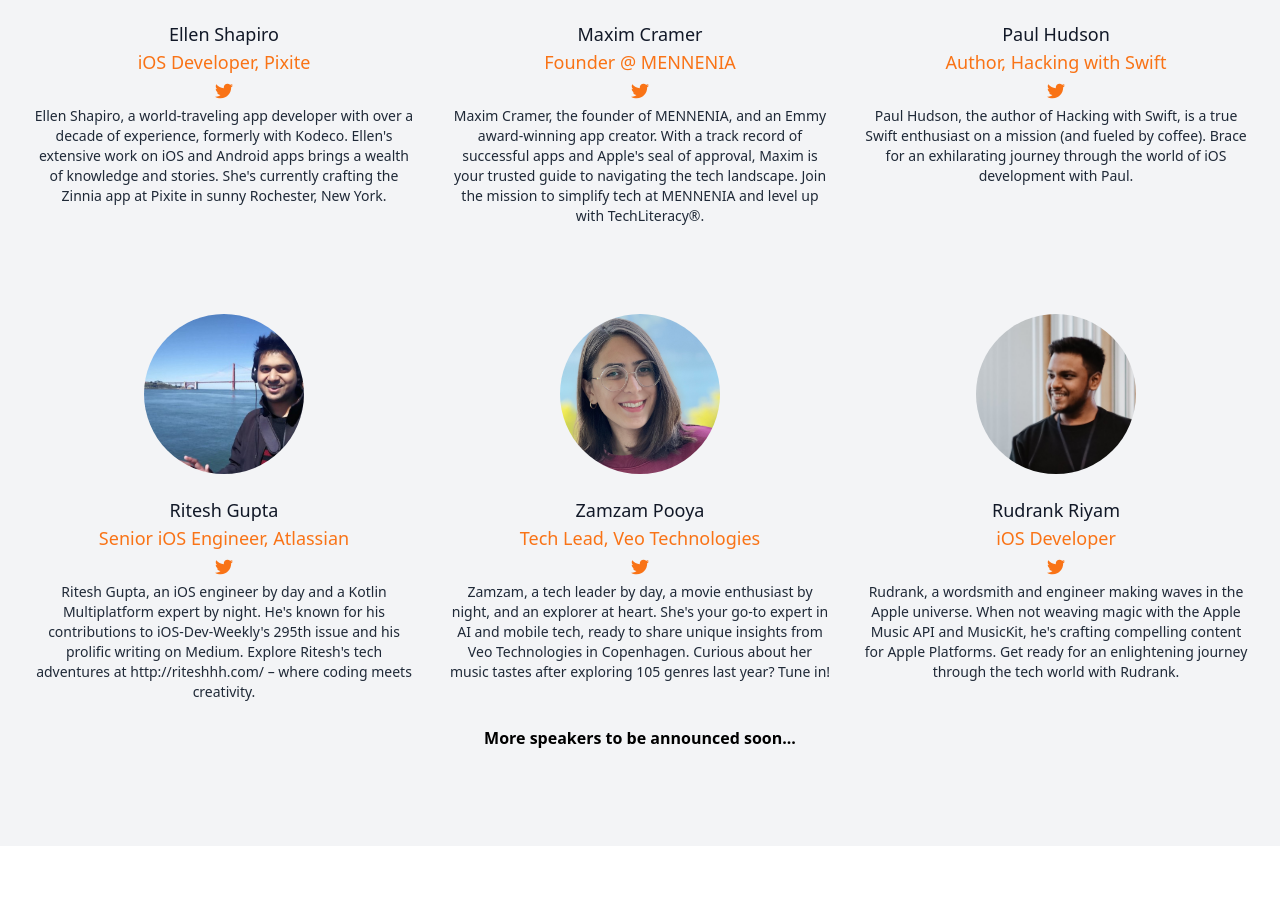
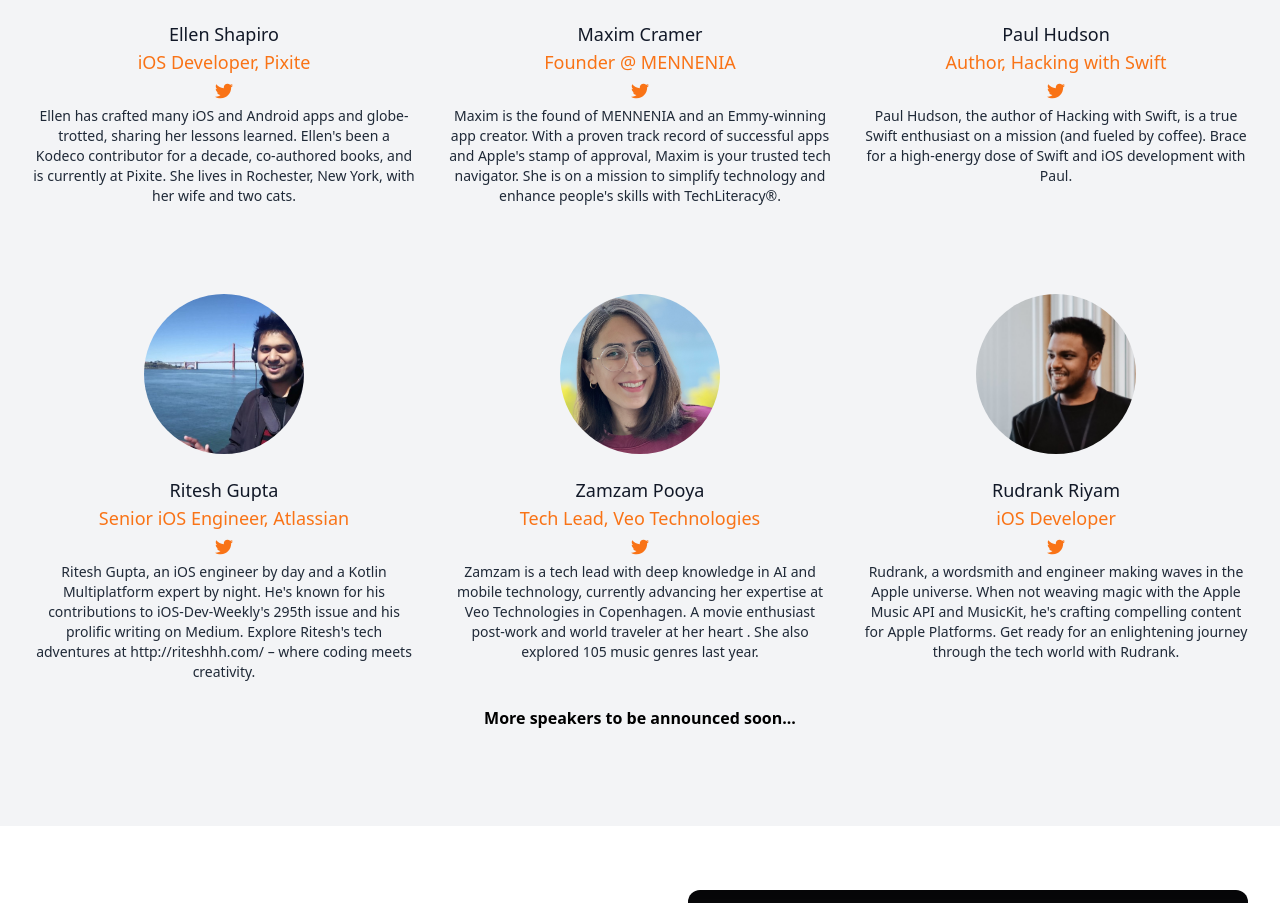
Before and after one commit to iOSConfSG/2024-website, a Next.js app: page / in a window 1280 px wide. Shown: the part 2279-3182 px from the top of the page. Built offline with nearby package versions, Linux system fonts and the light colour scheme; a web font is replaced by a local one.

Commit message:
Update text for speakers and FAQ

```diff
--- a/src/data/faq.js
+++ b/src/data/faq.js
@@ -2,7 +2,7 @@
   {
     id: 1,
     question: "What is the focus of iOS Conf SG 2024?",
-    answer: "After a two-year break, iOS Conf SG returned with an exciting in-person event in 2023, and we were overwhelmed by the fantastic response from our community. We're committed to making it even bigger and better than ever before! <br/> <br/> With a slew of new announcements this year, we can hardly contain our excitement about the fresh topics and tools we'll be bringing to the table. Get ready to elevate your skills and have a ton of fun along the way.",
+    answer: "After 8 successful runs, we are thrilled to announce our return for the 2024 edition of iOS Conf SG. We were overwhelmed by the fantastic response from our community in 2023, and we're committed to making this upcoming event even bigger and better than ever before! 😊 <br/> <br/>With a slew of new announcements this year, we can hardly contain our excitement about the fresh topics and tools we'll be bringing to the table. Get ready to elevate your skills and have a ton of fun along the way. 🚀🌟"
   },
   {
     id: 2,
--- a/src/data/speakers.js
+++ b/src/data/speakers.js
@@ -6,8 +6,8 @@
     "companyUrl": "https://www.pixiteapps.com",
     "twitter": "designatednerd",
     "linkedin": "",
-    "shortBio": "Ellen Shapiro, a world-traveling app developer with over a decade of experience, formerly with Kodeco. Ellen's extensive work on iOS and Android apps brings a wealth of knowledge and stories. She's currently crafting the Zinnia app at Pixite in sunny Rochester, New York.",
-    "bio": "Ellen Shapiro, a world-traveling app developer with over a decade of experience, formerly with Kodeco. Ellen's extensive work on iOS and Android apps brings a wealth of knowledge and stories. She's currently crafting the Zinnia app at Pixite in sunny Rochester, New York.",
+    "shortBio": "Ellen has crafted many iOS and Android apps and globe-trotted, sharing her lessons learned. Ellen's been a Kodeco contributor for a decade, co-authored books, and is currently at Pixite. She lives in Rochester, New York, with her wife and two cats.",
+    "bio": "Ellen Shapiro has built a whole lot of iOS and Android apps, and traveled around the world speaking about everything she did wrong while doing so. She has written for Kodeco (fka RayWenderlich.com) for a decade, and is a co-author on Kotlin Apprentice and the forthcoming edition of Android Apprentice. She is currently at Pixite working on Zinnia, a journal/planner app, and lives in Rochester, New York with her wife and two cats. She can be found on social media at https://mastodon.social/@designatednerd, or, if you really really like cat photos, https://www.instagram.com/loudguitars/.",
   },
   {
     "name": "Maxim Cramer",
@@ -16,8 +16,8 @@
     "companyUrl": "https://mennenia.com",
     "twitter": "mennenia",
     "linkedin": "",
-    "shortBio": "Maxim Cramer, the founder of MENNENIA, and an Emmy award-winning app creator. With a track record of successful apps and Apple's seal of approval, Maxim is your trusted guide to navigating the tech landscape. Join the mission to simplify tech at MENNENIA and level up with TechLiteracy®.",
-    "bio": "Maxim Cramer, the founder of MENNENIA, and an Emmy award-winning app creator. With a track record of successful apps and Apple's seal of approval, Maxim is your trusted guide to navigating the tech landscape. Join the mission to simplify tech at MENNENIA and level up with TechLiteracy®.",
+    "shortBio": "Maxim is the found of MENNENIA and an Emmy-winning app creator. With a proven track record of successful apps and Apple's stamp of approval, Maxim is your trusted tech navigator. She is on a mission to simplify technology and enhance people's skills with TechLiteracy®.",
+    "bio": "Maxim is the found of MENNENIA and an Emmy-winning app creator. With a proven track record of successful apps and Apple's stamp of approval, Maxim is your trusted tech navigator. She is on a mission to simplify technology and enhance people's skills with TechLiteracy®.",
   },
   {
     "name": "Paul Hudson",
@@ -26,8 +26,8 @@
     "companyUrl": "https://www.hackingwithswift.com",
     "twitter": "twostraws",
     "linkedin": "",
-    "shortBio": "Paul Hudson, the author of Hacking with Swift, is a true Swift enthusiast on a mission (and fueled by coffee). Brace for an exhilarating journey through the world of iOS development with Paul.",
-    "bio": "Paul Hudson, the author of Hacking with Swift, is a true Swift enthusiast on a mission (and fueled by coffee). Brace for an exhilarating journey through the world of iOS development with Paul.",
+    "shortBio": "Paul Hudson, the author of Hacking with Swift, is a true Swift enthusiast on a mission (and fueled by coffee). Brace for a high-energy dose of Swift and iOS development with Paul.",
+    "bio": "Paul Hudson, the author of Hacking with Swift, is a true Swift enthusiast on a mission (and fueled by coffee). Brace for a high-energy dose of Swift and iOS development with Paul.",
   },
   {
     "name": "Ritesh Gupta",
@@ -46,8 +46,8 @@
     "companyUrl": "https://www.veo.co",
     "twitter": "zamzampooya",
     "linkedin": "",
-    "shortBio": "Zamzam, a tech leader by day, a movie enthusiast by night, and an explorer at heart. She's your go-to expert in AI and mobile tech, ready to share unique insights from Veo Technologies in Copenhagen. Curious about her music tastes after exploring 105 genres last year? Tune in!",
-    "bio": "Zamzam, a tech leader by day, a movie enthusiast by night, and an explorer at heart. She's your go-to expert in AI and mobile tech, ready to share unique insights from Veo Technologies in Copenhagen. Curious about her music tastes after exploring 105 genres last year? Tune in!",
+    "shortBio": "Zamzam is a tech lead with deep knowledge in AI and mobile technology, currently advancing her expertise at Veo Technologies in Copenhagen. A movie enthusiast post-work  and world traveler at her heart . She also explored 105 music genres last year.",
+    "bio": "Zamzam is a tech lead with deep knowledge in AI and mobile technology, currently advancing her expertise at Veo Technologies in Copenhagen. A movie enthusiast post-work  and world traveler at her heart . She also explored 105 music genres last year.",
   },
   {
     "name": "Rudrank Riyam",
```
